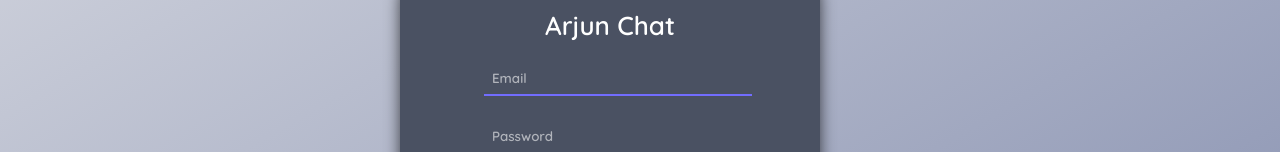
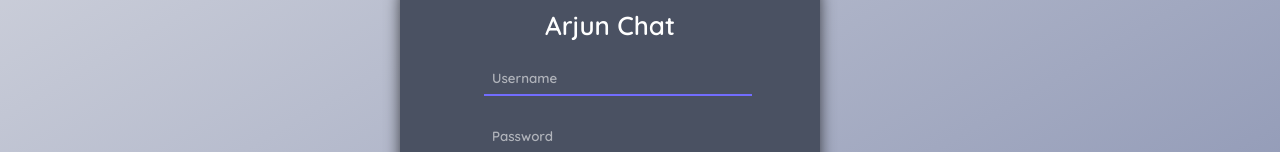
Before and after one commit to Arjun-Deshpande/Arjuns-Chat, a Next.js app: page / in a window 1280 px wide. Shown: the part 280-432 px from the top of the page. Built offline with nearby package versions, Linux system fonts and the light colour scheme.

Commit message:
Update index.js

```diff
--- a/pages/index.js
+++ b/pages/index.js
@@ -36,7 +36,7 @@ export default function Auth(){
 
           <div className="input-container">
             <input
-              placeholder="Email"
+              placeholder="Username"
               className="text-input"
               onChange={(e) => setUsername(e.target.value)}
             />
```
